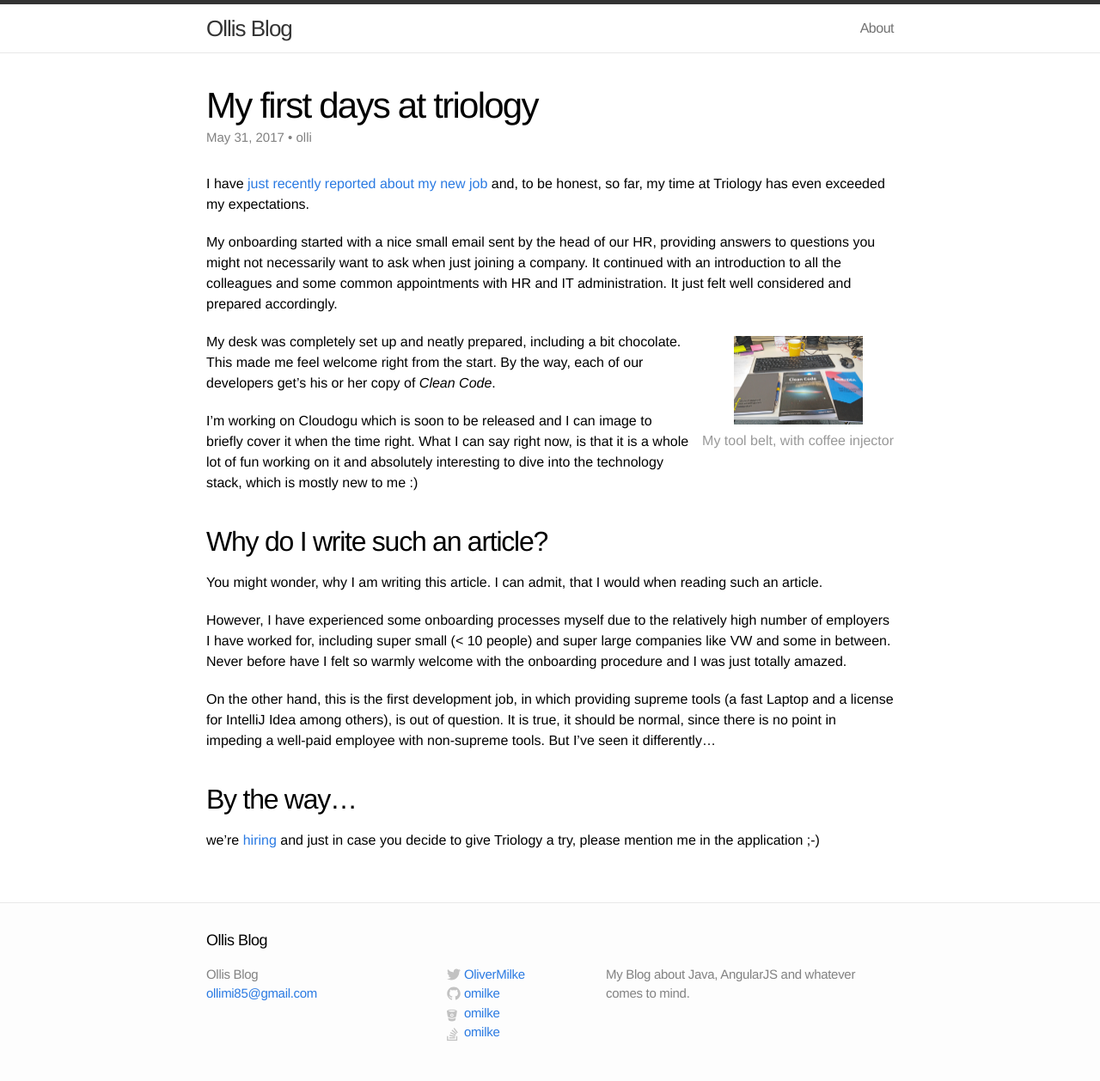
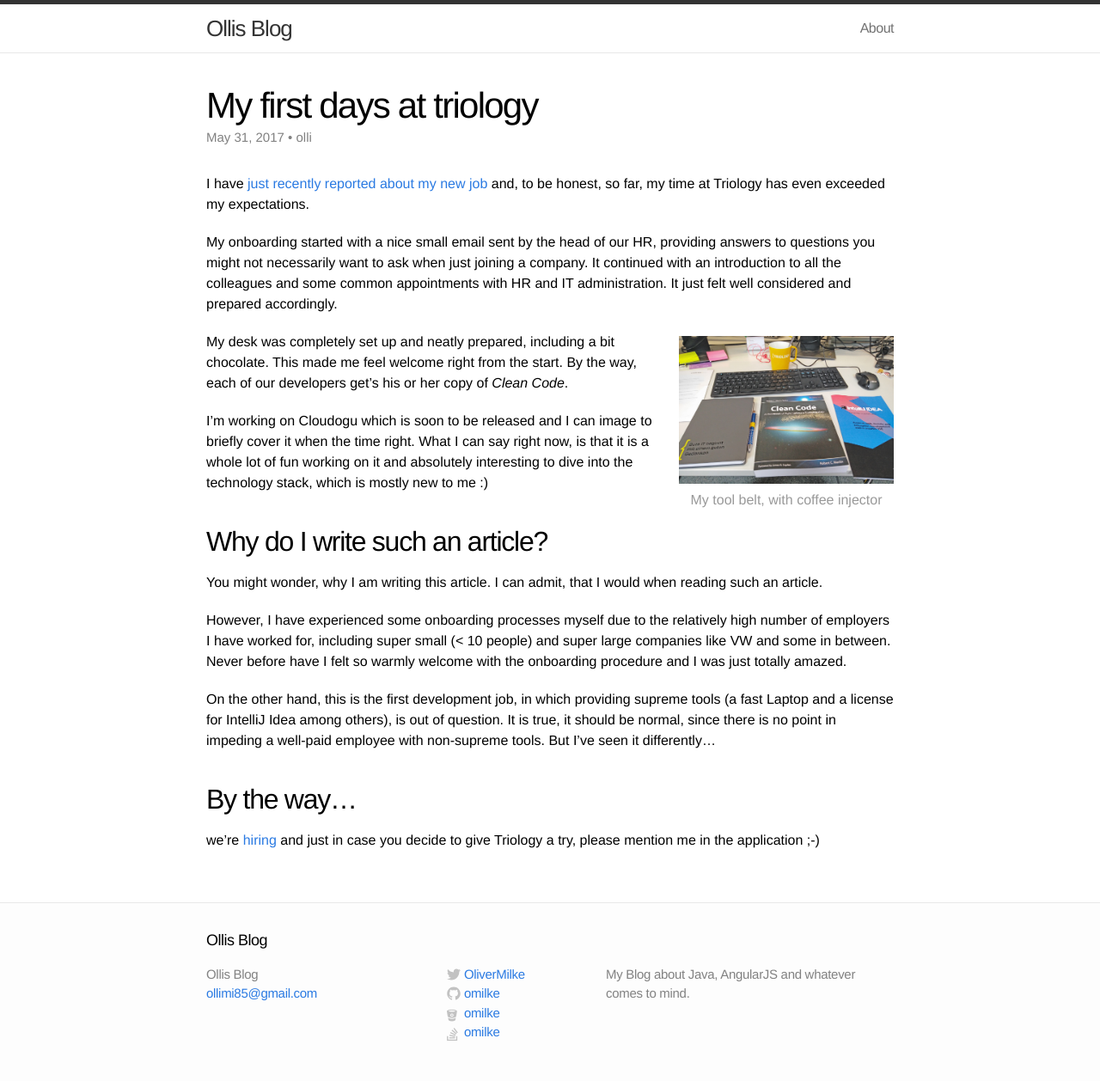
Before and after one commit to omilke/omilke.github.io, a Jekyll site: the page built from _posts/2017-05-31-my-first-days-at-triology.md, in a window 1280 px wide. Shown: the whole page at 86% size. Built offline with Jekyll 4.4.1, drawn with Linux system fonts in a browser that asks for light colours; nearby versions of some CDN libraries.

Commit message:
resized image

```diff
--- a/_posts/2017-05-31-my-first-days-at-triology.md
+++ b/_posts/2017-05-31-my-first-days-at-triology.md
@@ -15,7 +15,7 @@ necessarily want to ask when just joining a company. It continued with an introd
 common appointments with HR and IT administration. It just felt well considered and prepared accordingly.
 
 <figure class="right">
-    <img src="/img/trio-tools.jpg" style="width: 150px;" title="My tool belt, with coffee injector" alt="My tool belt, with coffee injector">
+    <img src="/img/trio-tools.jpg" style="width: 250px;" title="My tool belt, with coffee injector" alt="My tool belt, with coffee injector">
     <figcaption>My tool belt, with coffee injector</figcaption>
 </figure>
 
```
